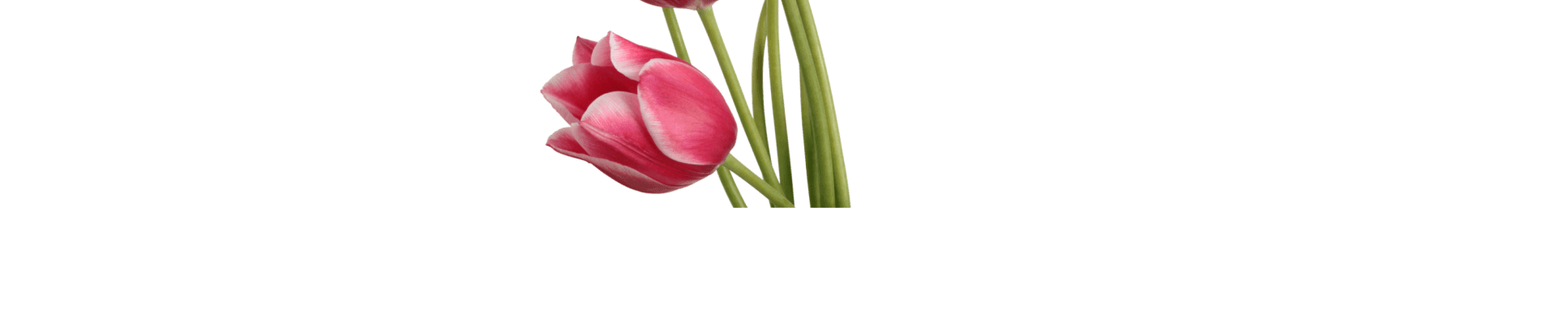
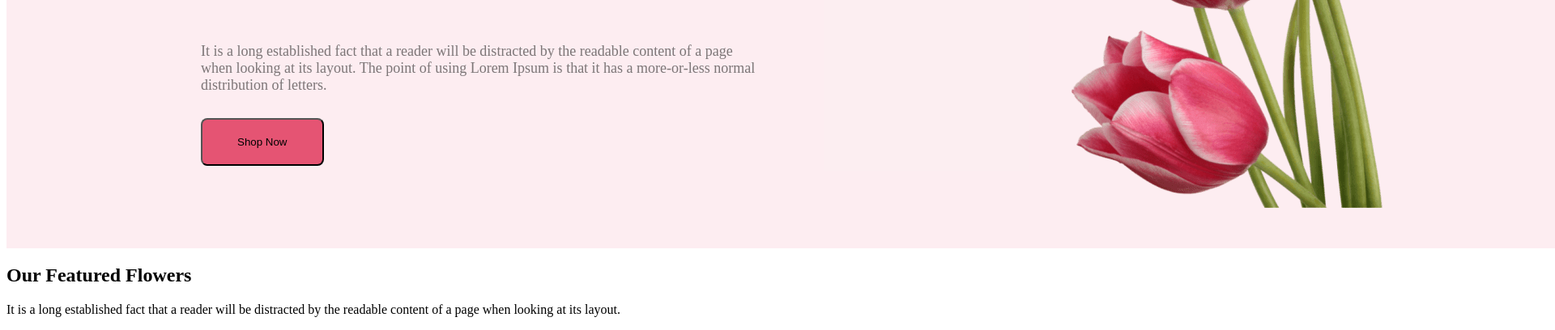
Before and after one commit to hamidtanvir/our-flower-shop, a plain HTML site: page index.html in a window 1280 px wide. Shown: the part 551-959 px from the top of the page at 81% size, 1920 px wide, since content can reach past the window. Before the commit the page ends 816 px from the top, so only its background shows below. Drawn offline with Linux system fonts and the light colour scheme.

Commit message:
added banner

```diff
--- a/index.html
+++ b/index.html
@@ -14,8 +14,13 @@
             <p class="banner-description">It is a long established fact that a reader will be distracted by the readable content of a page when looking at its layout. The point of using Lorem Ipsum is that it has a more-or-less normal distribution of letters.</p>
             <button class="primary-btn">Shop Now</button>
         </div>
-        <img src="Flower Asset/pngwing 10.png" alt="">
+        <img class="banner-img" src="Flower Asset/pngwing 10.png" alt="">
     </header>
+
+    <section class="our-feature-flower">
+        <h2 class="feature-flower-header">Our Featured Flowers</h2>
+        <p>It is a long established fact that a reader will be distracted by the readable content of a page when looking at its layout.</p>
+    </section>
 
     <main></main>
 
--- a/styles/style.css
+++ b/styles/style.css
@@ -1,11 +1,33 @@
+/* Banner Section */
+
 .header {
+    width: 1920px;
+    height: 850px;
     display: flex;
+    background-color: #E554731A;
+
+}
+
+.banner {
+    margin: 190px 360px 970px 240px;
 }
 
 .banner-title {
     color: #272727;
     font-size: 80px;
     font-weight: 800;
+}
+
+.banner-description {
+    color: #27272799;
+    font-size: 18px;
+    font-weight: 400;
+    margin-bottom: 30PX;
+}
+
+.banner-img {
+    width: 635px;
+    height: 800px;
 }
 
 .primary-btn {
@@ -16,3 +38,5 @@
     align-items: flex-start;
     gap: 10px;
 }
+
+/* our feature flower */
```
